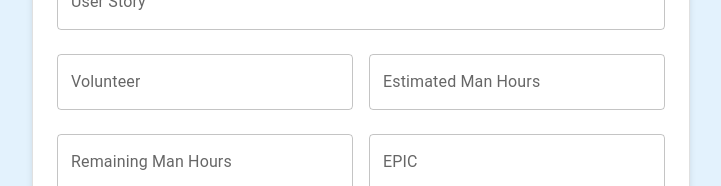
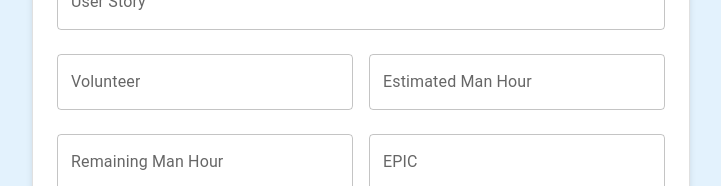
Before and after one commit to priasdevo/wang_assignment, a React (Create React App) app in the folder apps/web/: page /task/new in a window 1280 px wide. Shown: the part 614-800 px from the top of the page, without its empty margins (247-968 px from the left). Built offline with nearby package versions, Linux system fonts and the light colour scheme.

Commit message:
feat: connect newTask with backend

```diff
--- /dev/null
+++ b/apps/web/src/modules/newTask/pages/hooks/useCreateTask/index.js
@@ -0,0 +1,92 @@
+import { useState } from 'react'
+import axios from 'axios'
+
+const useCreateTask = () => {
+  const [loading, setLoading] = useState(false)
+  const [error, setError] = useState(null)
+  const [success, setSuccess] = useState(false)
+  const [taskName, setTaskName] = useState('')
+  const [taskDescription, setTaskDescription] = useState('')
+  const [taskType, setTaskType] = useState('')
+  const [taskStatus, setTaskStatus] = useState('')
+  const [expectedDeadline, setExpectedDeadline] = useState('')
+  const [userStory, setUserStory] = useState('')
+  const [volunteer, setVolunteer] = useState('')
+  const [estimatedManHour, setEstimatedManHour] = useState('')
+  const [remainingManHour, setRemainingManHour] = useState('')
+  const [epic, setEpic] = useState('')
+  const [epicId, setEpicId] = useState('')
+  const [sprintId, setSprintId] = useState('')
+  const [taskId, setTaskId] = useState('')
+  const [userStoryId, setUserStoryId] = useState('')
+
+  const createTask = async () => {
+    console.log('SS')
+    setLoading(true)
+    setError(null)
+    setSuccess(false)
+    console.log('TTTT')
+
+    try {
+      await axios.post('http://localhost:5000/task', {
+        taskName,
+        taskDescription,
+        taskType,
+        taskStatus,
+        expectedDeadline,
+        userStory,
+        volunteer,
+        estimatedManHour,
+        remainingManHour,
+        epic,
+        epicId,
+        sprintId,
+        taskId,
+        userStoryId,
+      })
+      setSuccess(true)
+    } catch (err) {
+      console.log('ERROR : ', err)
+      setError(err)
+    }
+
+    setLoading(false)
+  }
+
+  return {
+    loading,
+    error,
+    success,
+    taskName,
+    setTaskName,
+    taskDescription,
+    setTaskDescription,
+    taskType,
+    setTaskType,
+    taskStatus,
+    setTaskStatus,
+    expectedDeadline,
+    setExpectedDeadline,
+    userStory,
+    setUserStory,
+    volunteer,
+    setVolunteer,
+    estimatedManHour,
+    setEstimatedManHour,
+    remainingManHour,
+    setRemainingManHour,
+    epic,
+    setEpic,
+    epicId,
+    setEpicId,
+    sprintId,
+    setSprintId,
+    taskId,
+    setTaskId,
+    userStoryId,
+    setUserStoryId,
+    createTask,
+  }
+}
+
+export default useCreateTask
--- a/apps/web/src/modules/newTask/pages/index.js
+++ b/apps/web/src/modules/newTask/pages/index.js
@@ -1,5 +1,5 @@
 // src/components/NewTaskPage/index.js
-import React, { useState } from 'react'
+import React from 'react'
 import {
   Typography,
   TextField,
@@ -11,22 +11,40 @@ import {
   Grid,
 } from '@mui/material'
 import { NewTaskContainer } from './styled'
+import useCreateTask from './hooks/useCreateTask/index'
 
 const NewTaskPage = () => {
-  const [taskName, setTaskName] = useState('')
-  const [taskDescription, setTaskDescription] = useState('')
-  const [taskType, setTaskType] = useState('')
-  const [taskStatus, setTaskStatus] = useState('')
-  const [expectedDeadline, setExpectedDeadline] = useState('')
-  const [userStory, setUserStory] = useState('')
-  const [volunteer, setVolunteer] = useState('')
-  const [estimatedManHours, setEstimatedManHours] = useState('')
-  const [remainingManHours, setRemainingManHours] = useState('')
-  const [epic, setEpic] = useState('')
-  const [epicId, setEpicId] = useState('')
-  const [sprintId, setSprintId] = useState('')
-  const [taskId, setTaskId] = useState('')
-  const [userStoryId, setUserStoryId] = useState('')
+  const {
+    taskName,
+    setTaskName,
+    taskDescription,
+    setTaskDescription,
+    taskType,
+    setTaskType,
+    taskStatus,
+    setTaskStatus,
+    expectedDeadline,
+    setExpectedDeadline,
+    userStory,
+    setUserStory,
+    volunteer,
+    setVolunteer,
+    estimatedManHour,
+    setEstimatedManHour,
+    remainingManHour,
+    setRemainingManHour,
+    epic,
+    setEpic,
+    epicId,
+    setEpicId,
+    sprintId,
+    setSprintId,
+    taskId,
+    setTaskId,
+    userStoryId,
+    setUserStoryId,
+    createTask,
+  } = useCreateTask()
 
   const handleSubmit = (e) => {
     e.preventDefault()
@@ -137,9 +155,9 @@ const NewTaskPage = () => {
           </Grid>
           <Grid item xs={12} sm={6}>
             <TextField
-              label="Estimated Man Hours"
-              value={estimatedManHours}
-              onChange={(e) => setEstimatedManHours(e.target.value)}
+              label="Estimated Man Hour"
+              value={estimatedManHour}
+              onChange={(e) => setEstimatedManHour(e.target.value)}
               fullWidth
               margin="normal"
               type="number"
@@ -149,9 +167,9 @@ const NewTaskPage = () => {
         <Grid container spacing={2}>
           <Grid item xs={12} sm={6}>
             <TextField
-              label="Remaining Man Hours"
-              value={remainingManHours}
-              onChange={(e) => setRemainingManHours(e.target.value)}
+              label="Remaining Man Hour"
+              value={remainingManHour}
+              onChange={(e) => setRemainingManHour(e.target.value)}
               fullWidth
               margin="normal"
               type="number"
@@ -185,7 +203,12 @@ const NewTaskPage = () => {
             margin="normal"
           />
         </Grid>
-        <Button type="submit" variant="contained" sx={{ marginTop: '1rem' }}>
+        <Button
+          type="submit"
+          variant="contained"
+          sx={{ marginTop: '1rem' }}
+          onClick={createTask}
+        >
           Create Task
         </Button>
       </form>
--- a/apps/web/src/modules/newTask/pages/styled.js
+++ b/apps/web/src/modules/newTask/pages/styled.js
@@ -1,5 +1,5 @@
 // src/components/NewTaskPage/styled.js
-import styled from 'styled-components';
+import styled from 'styled-components'
 
 export const NewTaskContainer = styled.div`
   display: flex;
@@ -13,4 +13,4 @@ export const NewTaskContainer = styled.div`
   border: 1px solid rgba(0, 0, 0, 0.12);
   border-radius: 12px;
   box-shadow: 0 4px 6px rgba(0, 0, 0, 0.1);
-`;
+`
```
Also changed, not shown: 1 other file (tests, documents, lock files or other folders).
